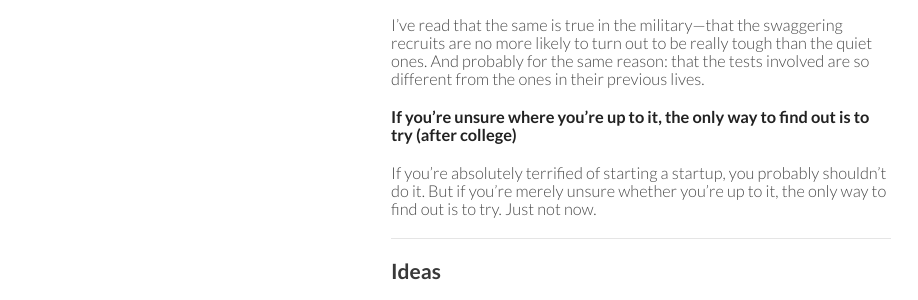
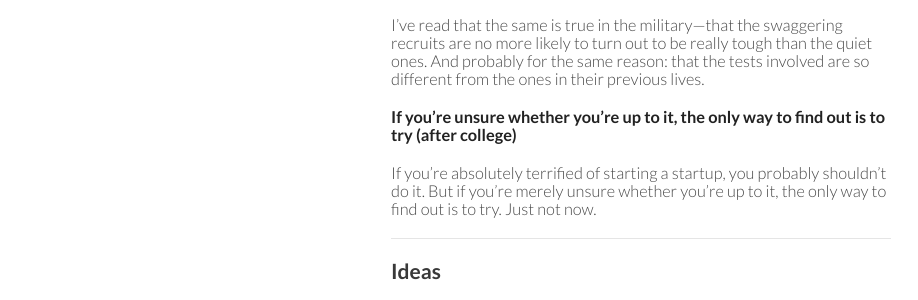
Before and after one commit to bnjs/bnjs.github.io, a Jekyll site: the page built from notes/cs183b-lecture-3-paul-graham-counterintuitive-parts-of-startups-and-how-to-have-ideas.md, in a window 1280 px wide and 900 px high, scrolled down 7235 px. Shown: the part 153-453 px from the top of the window, without its empty margins (179-1097 px from the left). Built offline with Jekyll 4.4.1, drawn with Linux system fonts in a browser that asks for light colours; nearby versions of some CDN libraries; comment, search, counter and statistics services are not loaded.

Commit message:
Fix typo

```diff
--- a/notes/cs183b-lecture-3-paul-graham-counterintuitive-parts-of-startups-and-how-to-have-ideas.md
+++ b/notes/cs183b-lecture-3-paul-graham-counterintuitive-parts-of-startups-and-how-to-have-ideas.md
@@ -193,7 +193,7 @@ Sources:
 
 ### I've read that the same is true in the military—that the swaggering recruits are no more likely to turn out to be really tough than the quiet ones. And probably for the same reason: that the tests involved are so different from the ones in their previous lives.
 
-### **If you're unsure where you're up to it, the only way to find out is to try (after college)**
+### **If you're unsure whether you're up to it, the only way to find out is to try (after college)**
 
 ### If you're absolutely terrified of starting a startup, you probably shouldn't do it. But if you're merely unsure whether you're up to it, the only way to find out is to try. Just not now.
 
```
